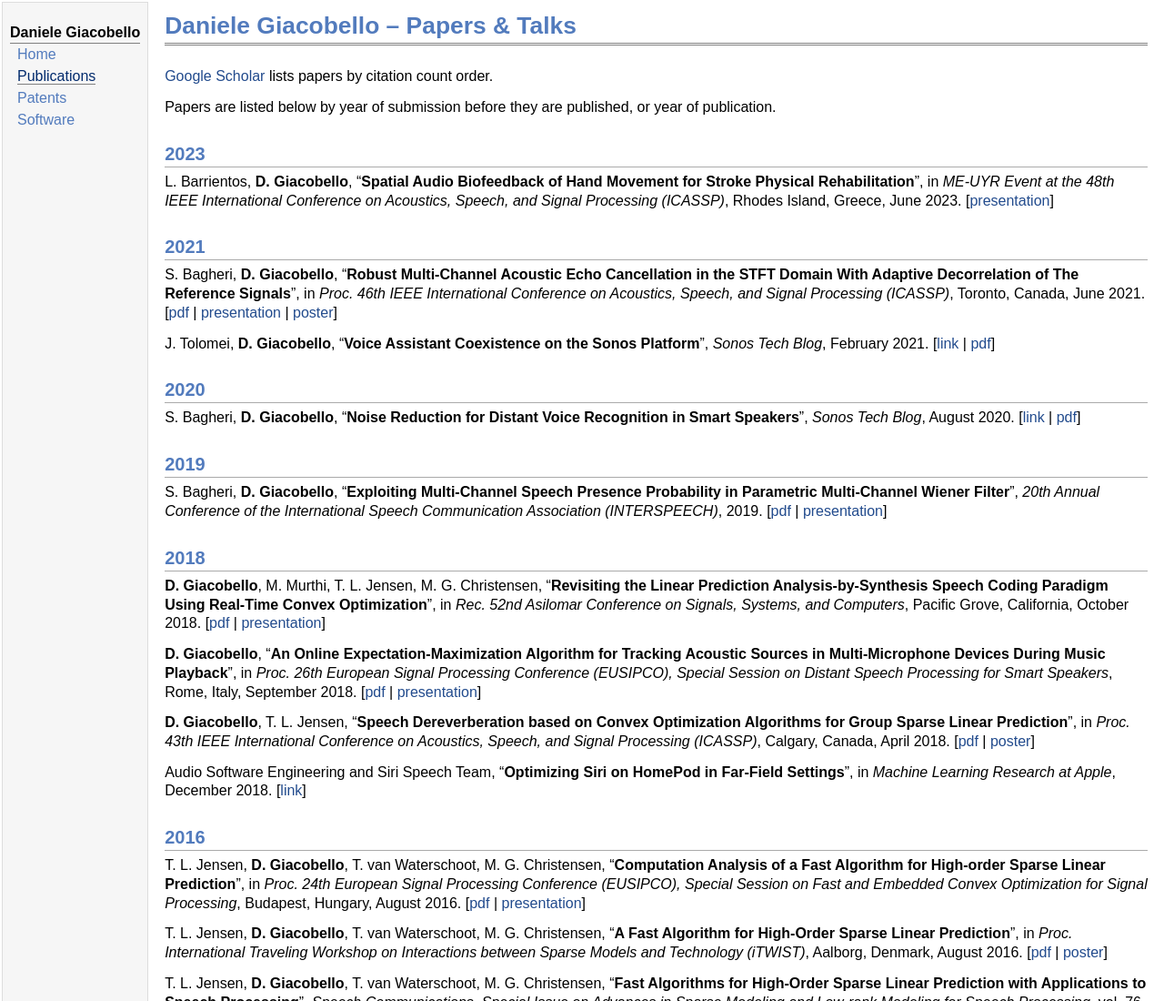
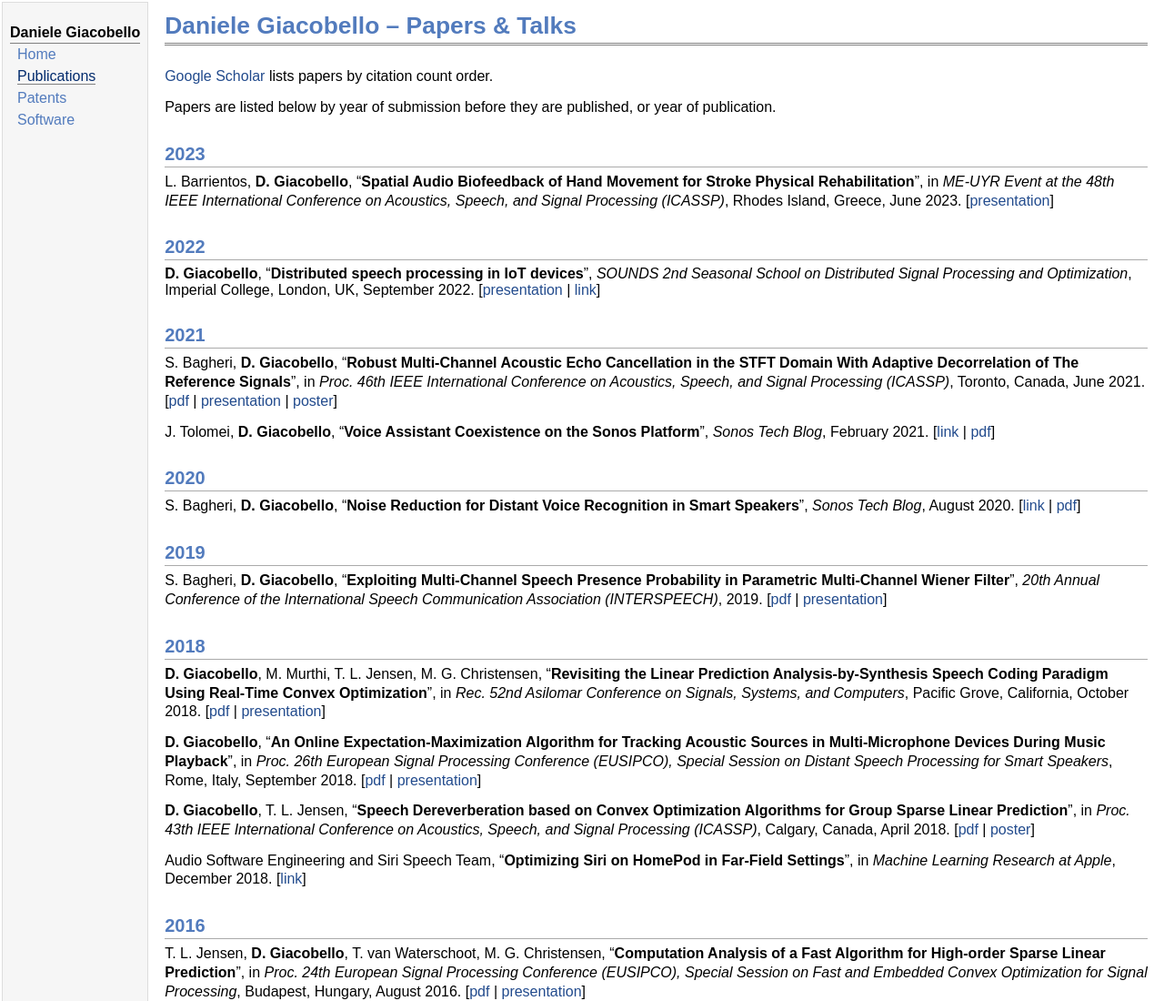
Before and after one commit to giacobello/giacobello.github.io, a plain HTML site: page publications.html in a window 1280 px wide. Shown: the top 1100 px of the page at 91% size. Drawn offline with Linux system fonts and the light colour scheme.

Commit message:
added SOUNDS talk

```diff
--- a/publications.html
+++ b/publications.html
@@ -24,8 +24,12 @@
 </div>
 <p><a href="https://scholar.google.com/citations?user=CBu_sC8AAAAJ&amp;hl=en">Google Scholar</a> lists papers by citation count order.</p>
 <p>Papers are listed below by year of submission before they are published, or year of publication.</p>
+
  <h2>2023</h2>
     <p>L. Barrientos, <b>D. Giacobello</b>, &ldquo;<b>Spatial Audio Biofeedback of Hand Movement for Stroke Physical Rehabilitation</b>&rdquo;, in <i>ME-UYR Event at the 48th IEEE International Conference on Acoustics, Speech, and Signal Processing (ICASSP)</i>, Rhodes Island, Greece, June 2023. [<a href="files/giacobello23meuyr.pdf">presentation</a>]</p>
+
+<h2>2022</h2>
+    <b>D. Giacobello</b>, &ldquo;<b>Distributed speech processing in IoT devices</b>&rdquo;, <i>SOUNDS 2nd Seasonal School on Distributed Signal Processing and Optimization</i>, Imperial College, London, UK, September 2022. [<a href="files/giacobello22sounds.pdf">presentation</a> | <a href="https://www.sounds-etn.eu/index.php/2nd-seasonal-school">link</a>]</p>
 
 <h2>2021</h2>
     <p>S. Bagheri, <b>D. Giacobello</b>, &ldquo;<b>Robust Multi-Channel Acoustic Echo Cancellation in the STFT Domain With Adaptive Decorrelation of The Reference Signals</b>&rdquo;, in <i>Proc. 46th IEEE International Conference on Acoustics, Speech, and Signal Processing (ICASSP)</i>, Toronto, Canada, June 2021. [<a href="files/giacobello21icassp.pdf">pdf</a> | <a href="files/giacobello21icassp_presentation.pdf">presentation</a> | <a href="files/giacobello21icassp_poster.pdf">poster</a>]</p>
```
Also changed, not shown: 1 other file.
